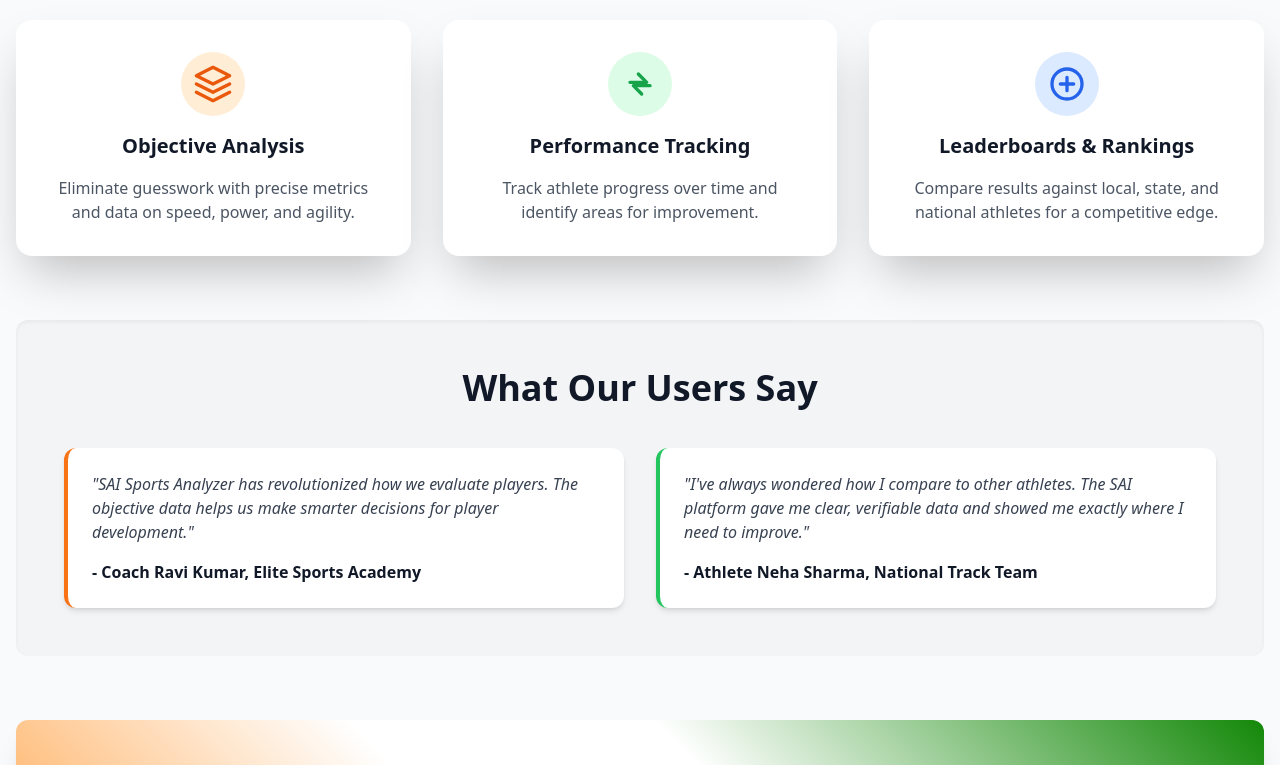
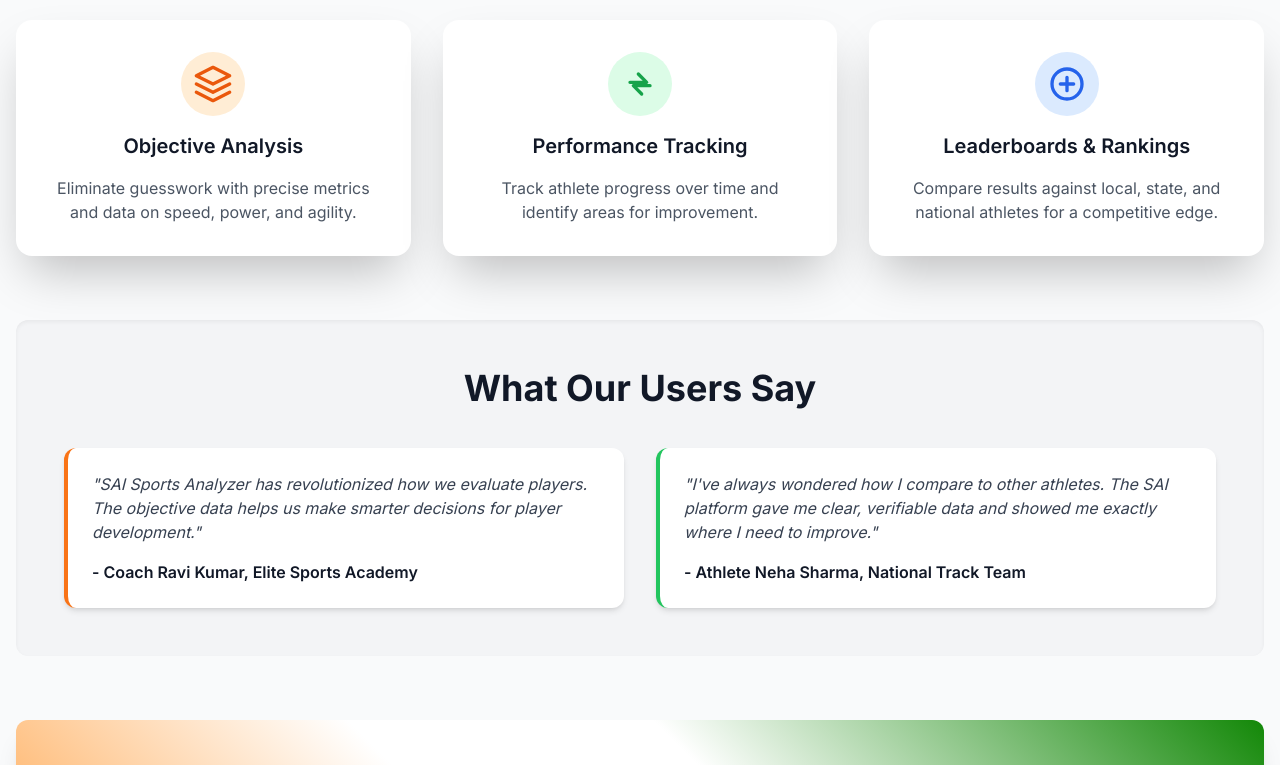
Before and after one commit to Tanishkalkal/2025-full-fitness-test-project, a plain HTML site: page index.html in a window 1280 px wide. Shown: the part 710-1475 px from the top of the page. Drawn offline with nearby package versions, Linux system fonts and the light colour scheme.

Commit message:
kuch badad kiya

```diff
--- a/index.html
+++ b/index.html
@@ -1,3 +1,5 @@
+<!-- kuch bada  -->
+
 <!DOCTYPE html>
 <html lang="en">
 <head>
@@ -9,6 +11,12 @@
     <style>
         /* Custom font import for a cleaner look */
         @import url('https://fonts.googleapis.com/css2?family=Inter:wght@400;500;600;700&display=swap');
+        body {
+            font-family: 'Inter', sans-serif;
+            color: #333;
+            background: #f8f9fa;
+        }
+
 
 
         .modal-container {
```
